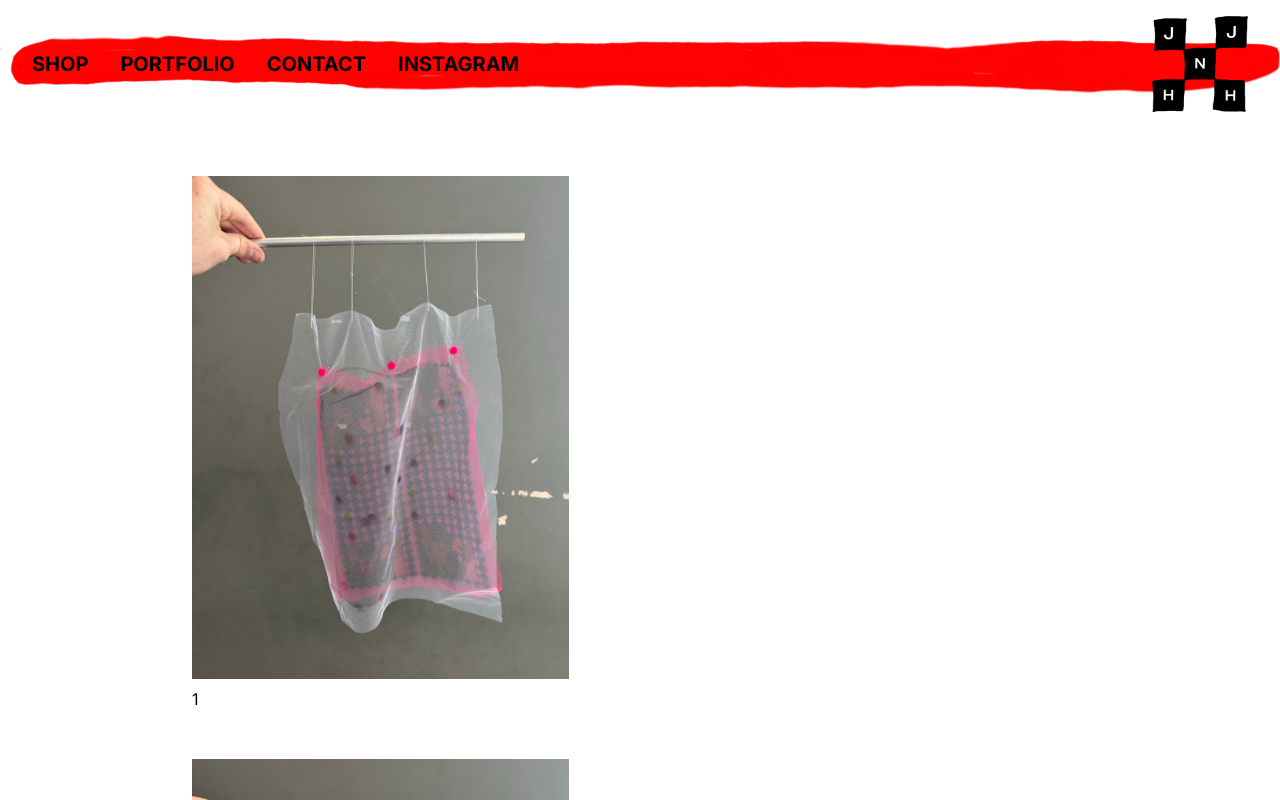
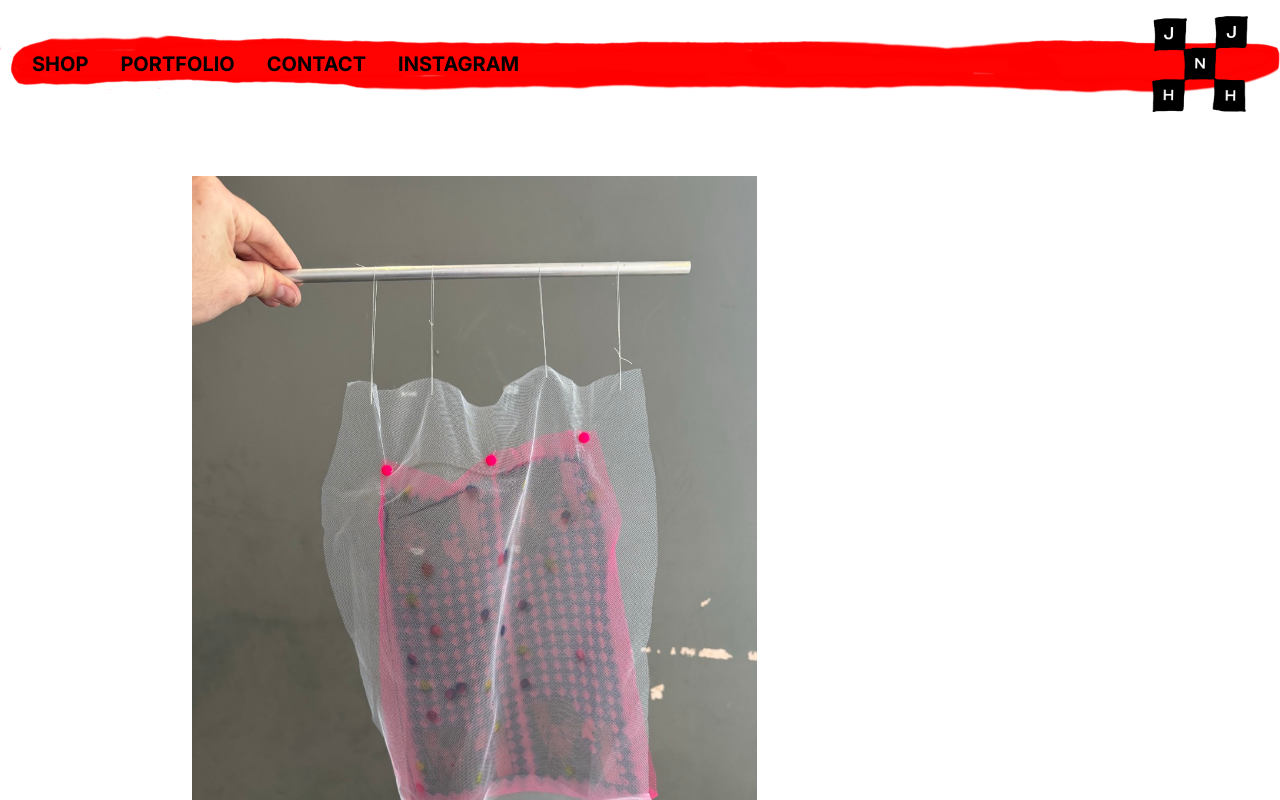
Before and after one commit to sam-uel-thomas/jnh-site, a Next.js app: page /fabricSamples in a window 1280 px wide. Shown: the top 800 px of the page. Built offline with nearby package versions, Linux system fonts and the light colour scheme; a web font is replaced by a local one.

Commit message:
fix: adjust img to Image

```diff
--- a/app/components/ImageCard.jsx
+++ b/app/components/ImageCard.jsx
@@ -1,9 +1,15 @@
 import React from 'react';
+import Image from 'next/image';
 
 const ImageCard = ({ src, alt, title }) => {
     return (
         <div className='flex flex-col transform transition-transform duration-500 hover:scale-105'>
-            <img src={src} alt={alt} />
+            <Image
+                src={src}
+                alt={alt}
+                width={1080}
+                height={1920}
+            />
             <span className='mt-2 text-black uppercase'>{title}</span>
         </div>
     );
--- a/app/components/imageCard.jsx
+++ b/app/components/imageCard.jsx
@@ -1,9 +1,15 @@
 import React from 'react';
+import Image from 'next/image';
 
 const ImageCard = ({ src, alt, title }) => {
     return (
         <div className='flex flex-col transform transition-transform duration-500 hover:scale-105'>
-            <img src={src} alt={alt} />
+            <Image
+                src={src}
+                alt={alt}
+                width={1080}
+                height={1920}
+            />
             <span className='mt-2 text-black uppercase'>{title}</span>
         </div>
     );
--- a/app/fabricSamples/page.jsx
+++ b/app/fabricSamples/page.jsx
@@ -11,10 +11,10 @@ const fabricSamples = () => {
             <div className='bg-white flex flex-col justify-between min-h-screen'>
                 <Navbar />
                 <div className="relative flex flex-col justify-end items-center w-full md:w-2/3 pt-0 md:pt-0 mb-5 z-10 pr-8 md:pl-32">
-                    <div className="grid grid-cols-1 md:grid-cols-1 gap-6 md:gap-12 p-6 md:p-16">
+                    <div className="grid grid-cols-1 gap-6 md:gap-12 p-6 md:p-16">
                         {fabricSamplesData.map((sample, index) => (
                             <Link href={`/fabricSamples/${index}`} key={index}>
-                                <div className="w-2/3 h-auto">
+                                <div className="w-full h-auto">
                                     <ImageCard src={sample.src} alt={sample.alt} title={index+1} />
                                 </div>
                             </Link>
```
